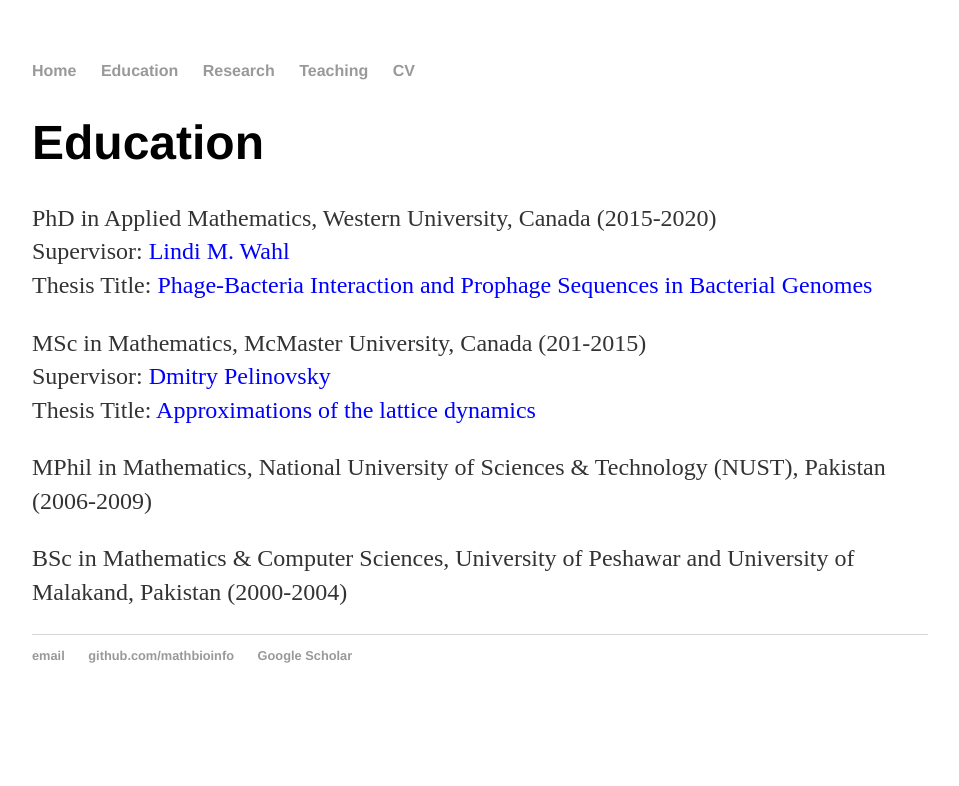
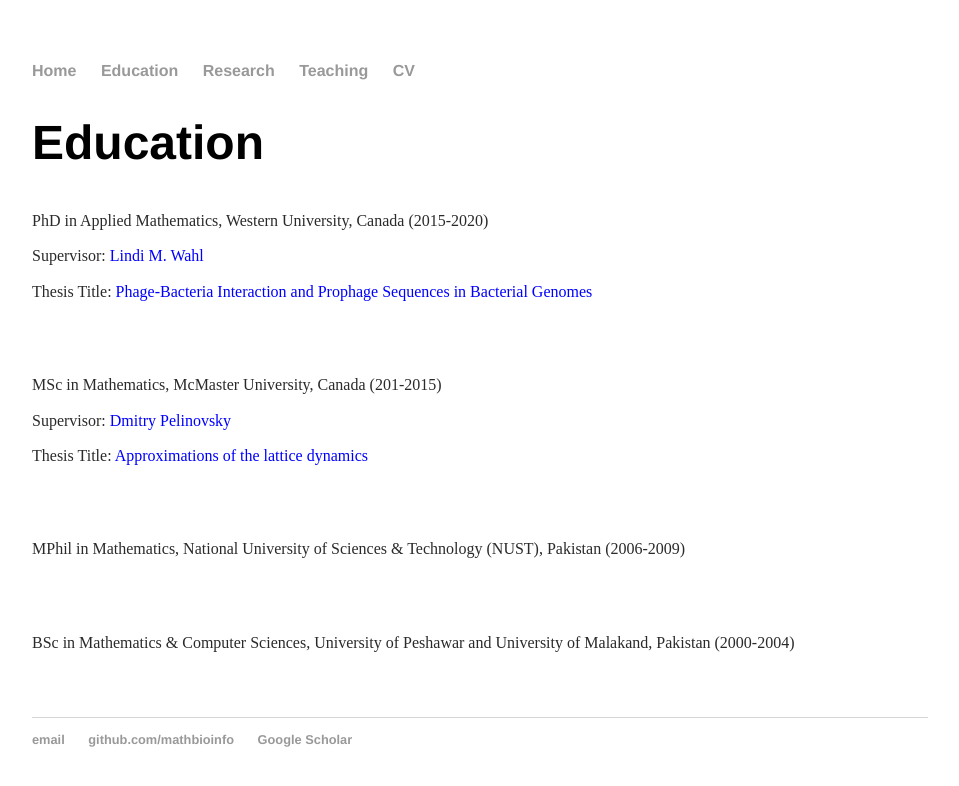
Before and after one commit to MathBioInfo/amjadkhan, a Jekyll site: the page built from Education/index.html, in a window 1280 px wide. Shown: the top 786 px of the page, without its empty margins (160-1119 px from the left). Built offline with Jekyll 4.4.1, drawn with Linux system fonts in a browser that asks for light colours.

Commit message:
Update index.html

```diff
--- a/Education/index.html
+++ b/Education/index.html
@@ -10,15 +10,15 @@
 			<link rel="stylesheet" type="text/css" href="css/main.css">
 			<p>PhD in Applied Mathematics,  Western University, Canada (2015-2020)
                               <br>Supervisor: <a style="color:blue;" href="https://publish.uwo.ca/~lwahl/">Lindi M. Wahl</a>
-			        <br>Thesis Title: <a style="color:blue;" href="https://ir.lib.uwo.ca/etd/6957/">Phage-Bacteria Interaction and Prophage Sequences in Bacterial Genomes</a>
+			        <br>Thesis Title: <a style="color:blue;" href="https://ir.lib.uwo.ca/etd/6957/">Phage-Bacteria Interaction and Prophage Sequences in Bacterial Genomes</a></font><br /><br /><font color="#2a2a2a" size="3">
                                <p>
 
 			<p>MSc in Mathematics,  McMaster University, Canada (201-2015)
                               <br>Supervisor: <a style="color:blue;" href="https://dmpeli.math.mcmaster.ca//">Dmitry Pelinovsky</a>
-			        <br>Thesis Title: <a style="color:blue;" href="https://macsphere.mcmaster.ca/handle/11375/17274">Approximations of the lattice dynamics</a>
+			        <br>Thesis Title: <a style="color:blue;" href="https://macsphere.mcmaster.ca/handle/11375/17274">Approximations of the lattice dynamics</a></font><br /><br /><font color="#2a2a2a" size="3">
                                 <p>
-			<p>MPhil in Mathematics,  National University of Sciences & Technology (NUST), Pakistan (2006-2009) <p>
-			<p> BSc in Mathematics & Computer Sciences,  University of Peshawar and University of Malakand, Pakistan (2000-2004) <p>
+			<p>MPhil in Mathematics,  National University of Sciences & Technology (NUST), Pakistan (2006-2009)</font><br /><br /><font color="#2a2a2a" size="3"> <p>
+			<p> BSc in Mathematics & Computer Sciences,  University of Peshawar and University of Malakand, Pakistan (2000-2004)</font><br /><br /><font color="#2a2a2a" size="3"> <p>
 
 
 
```
